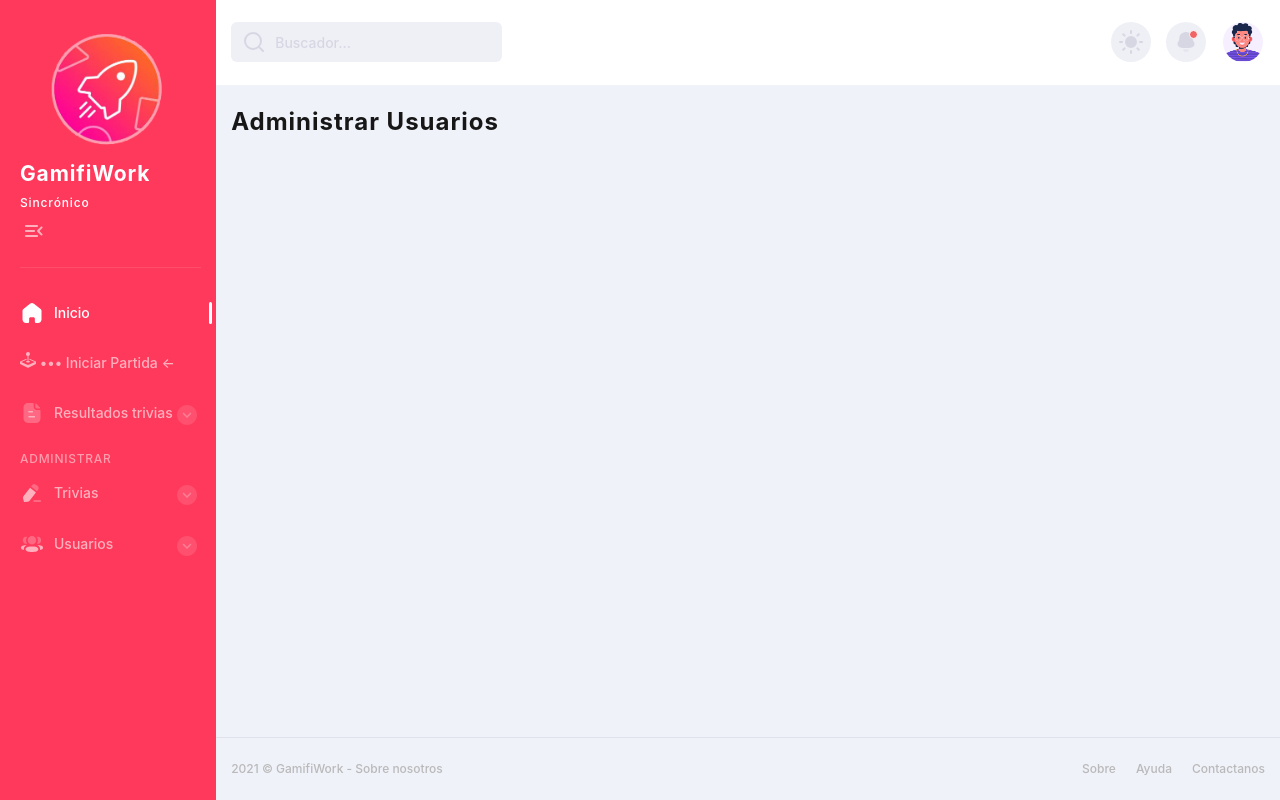
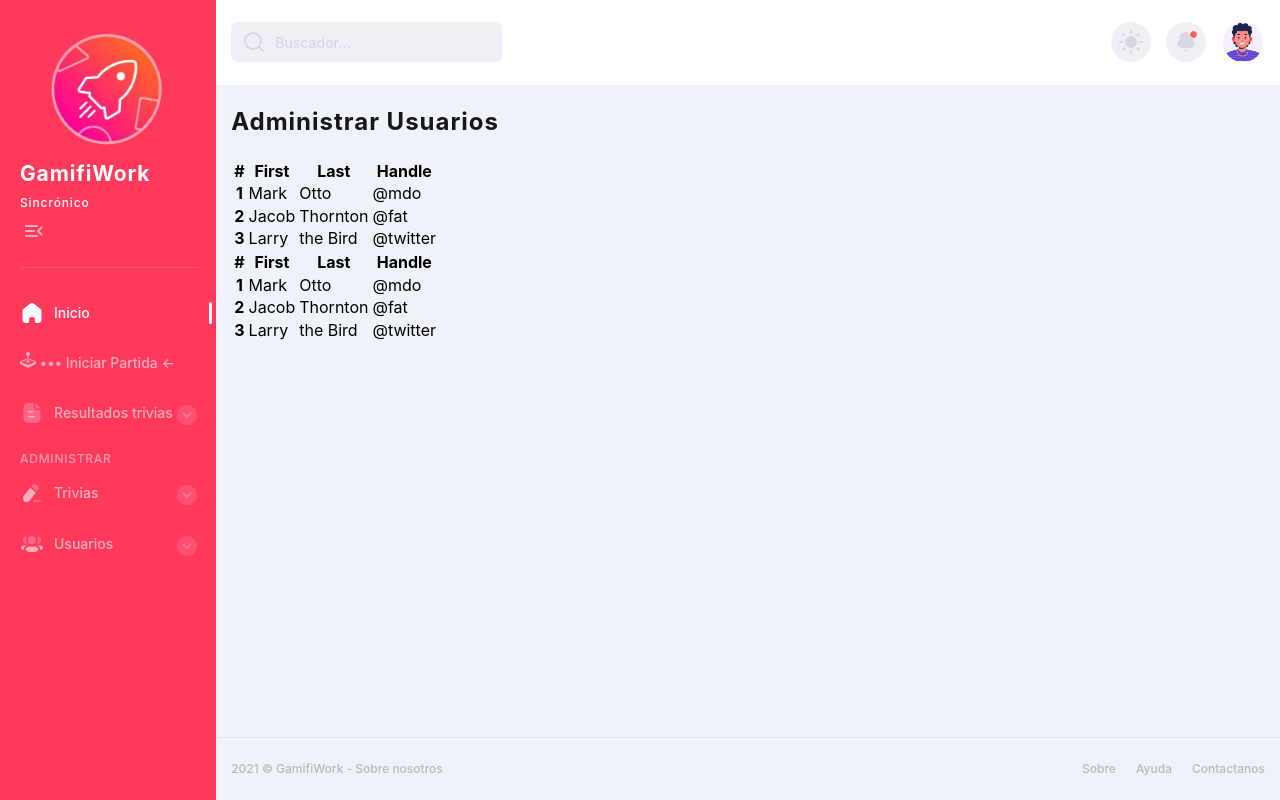
Before and after one commit to Niizhyta/Portafolio_v1, a Django app: page /adminU/ in a window 1280 px wide. Run offline with Django 3.2, Linux system fonts and the light colour scheme; some libraries are stand-ins or nearby versions.

Commit message:
afinando detallitos

```diff
--- a/app/templates/app/adminU.html
+++ b/app/templates/app/adminU.html
@@ -8,5 +8,66 @@
 
 <h1 class="main-title">Administrar Usuarios</h1>
 
+<table class="table">
+    <thead class="thead-dark">
+      <tr>
+        <th scope="col">#</th>
+        <th scope="col">First</th>
+        <th scope="col">Last</th>
+        <th scope="col">Handle</th>
+      </tr>
+    </thead>
+    <tbody>
+      <tr>
+        <th scope="row">1</th>
+        <td>Mark</td>
+        <td>Otto</td>
+        <td>@mdo</td>
+      </tr>
+      <tr>
+        <th scope="row">2</th>
+        <td>Jacob</td>
+        <td>Thornton</td>
+        <td>@fat</td>
+      </tr>
+      <tr>
+        <th scope="row">3</th>
+        <td>Larry</td>
+        <td>the Bird</td>
+        <td>@twitter</td>
+      </tr>
+    </tbody>
+  </table>
+
+  <table class="table">
+    <thead class="thead-light">
+      <tr>
+        <th scope="col">#</th>
+        <th scope="col">First</th>
+        <th scope="col">Last</th>
+        <th scope="col">Handle</th>
+      </tr>
+    </thead>
+    <tbody>
+      <tr>
+        <th scope="row">1</th>
+        <td>Mark</td>
+        <td>Otto</td>
+        <td>@mdo</td>
+      </tr>
+      <tr>
+        <th scope="row">2</th>
+        <td>Jacob</td>
+        <td>Thornton</td>
+        <td>@fat</td>
+      </tr>
+      <tr>
+        <th scope="row">3</th>
+        <td>Larry</td>
+        <td>the Bird</td>
+        <td>@twitter</td>
+      </tr>
+    </tbody>
+  </table>
 
 {% endblock %}
--- a/app/templates/app/base.html
+++ b/app/templates/app/base.html
@@ -111,10 +111,10 @@
                 </a>
                 <ul class="cat-sub-menu">
                     <li>
-                        <a href="{% url 'crearTrivia' %}">Agregar nueva trivia</a>
+                        <a href="{% url 'crearTrivia' %}">Agregar trivia</a>
                     </li>
                     <li>
-                        <a href="{% url 'adminT' %}">Listar trivias</a>
+                        <a href="{% url 'adminT' %}">Administrar trivias</a>
                     </li>
                 </ul>
             </li>
@@ -128,10 +128,10 @@
                     </a>
                     <ul class="cat-sub-menu">
                         <li>
-                            <a href="{% url 'crearUsuario' %}">Agregar nuevo usuario</a>
+                            <a href="{% url 'crearUsuario' %}">Agregar usuario</a>
                         </li>
                         <li>
-                            <a href="{% url 'adminU' %}">Listar tabla de usuarios</a>
+                            <a href="{% url 'adminU' %}">Administrar usuarios</a>
                         </li>
                     </ul>
                 </li>
```
Also changed, not shown: app/templates/app/CrearTrivia.html (+13 -0 lines), app/templates/app/crearUsuario.html (+18 -0 lines).
